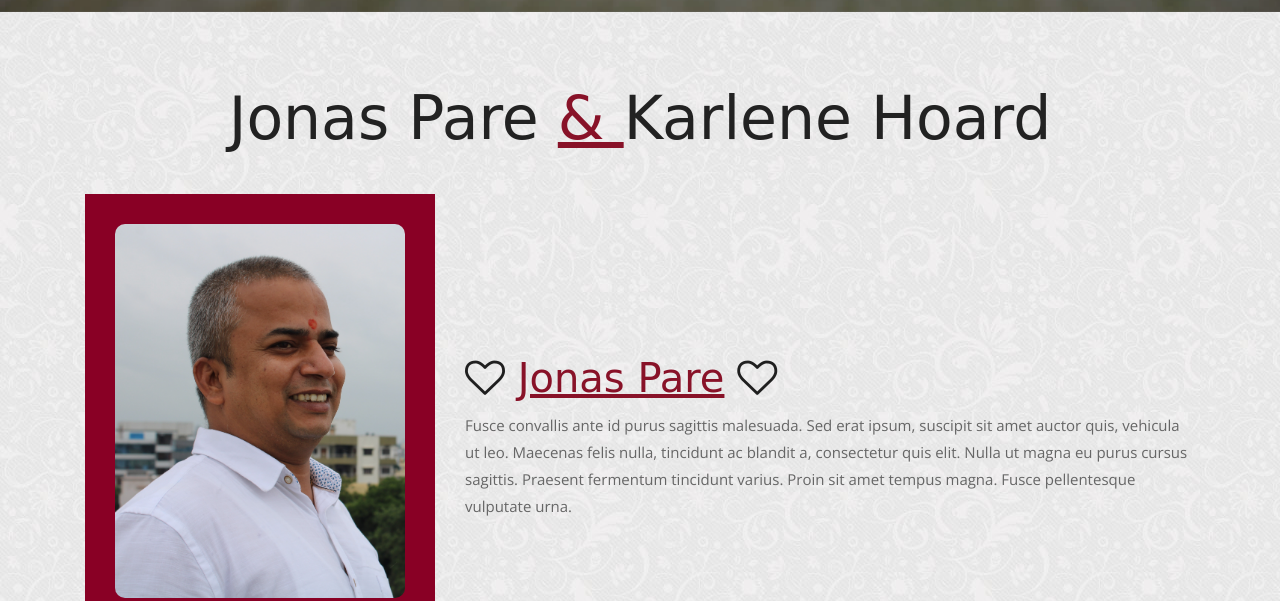
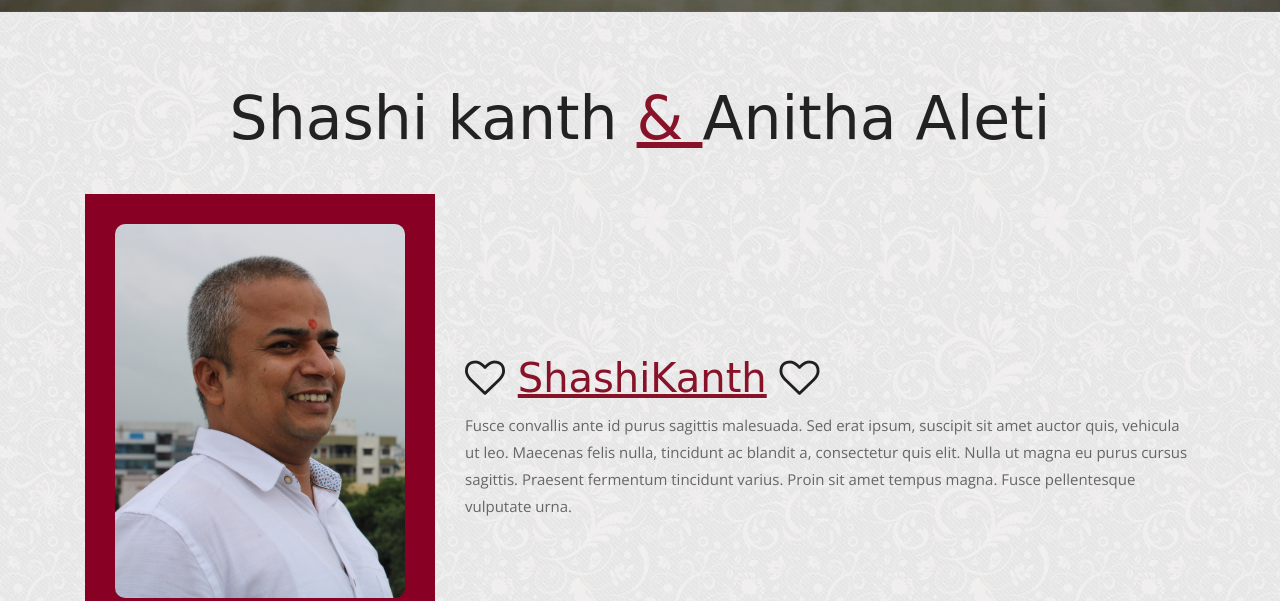
Before and after one commit to soppashashi/soppagitcode, a plain HTML site: page index.html in a window 1280 px wide. Shown: the part 655-1256 px from the top of the page. Drawn offline with nearby package versions, Linux system fonts and the light colour scheme; a web font is replaced by a local one.

Commit message:
shashi modified3

```diff
--- a/index.html
+++ b/index.html
@@ -39,7 +39,7 @@
 	<!-- LOADER -->
     <div id="preloader">
 		<div class="preloader pulse">
-			<h3>Shashi Hoard & Jonas Pare</h3>
+			<h3>ShashiKanth & Anitha Aleti</h3>
 		</div>
     </div><!-- end loader -->
     <!-- END LOADER -->
@@ -101,7 +101,7 @@
 				<div class="row">
 					<div class="col-lg-12 text-center">
 						<div class="title-box">
-							<h2>Jonas Pare <span> & </span> Karlene Hoard </h2>
+							<h2>Shashi kanth <span> & </span>Anitha Aleti </h2>
 						</div>
 					</div>
 				</div>
@@ -121,7 +121,7 @@
 								</div>
 							</div>
 							<div class="col-lg-8 col-md-6 col-sm-12">
-								<h2> <i class="fa fa-heart-o" aria-hidden="true"></i> <span>Jonas Pare</span> <i class="fa fa-heart-o" aria-hidden="true"></i></h2>
+								<h2> <i class="fa fa-heart-o" aria-hidden="true"></i> <span>ShashiKanth</span> <i class="fa fa-heart-o" aria-hidden="true"></i></h2>
 								<p>Fusce convallis ante id purus sagittis malesuada. Sed erat ipsum, suscipit sit amet auctor quis, vehicula ut leo. Maecenas felis nulla, tincidunt ac blandit a, consectetur quis elit. Nulla ut magna eu purus cursus sagittis. Praesent fermentum tincidunt varius. Proin sit amet tempus magna. Fusce pellentesque vulputate urna. </p>
 							</div>
 						</div>
```
Also changed, not shown: images/time-01org.jpg (added), images/time-02org.jpg (added), 2 other files.
